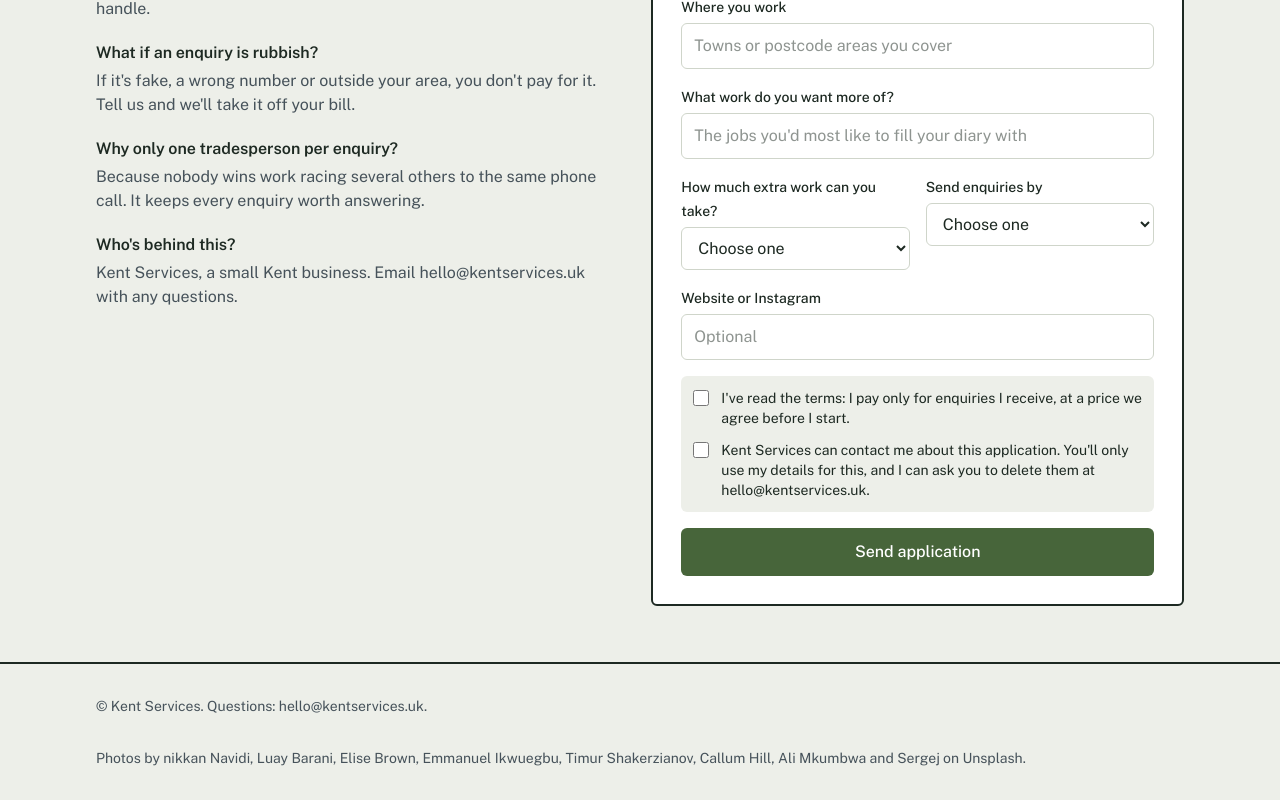
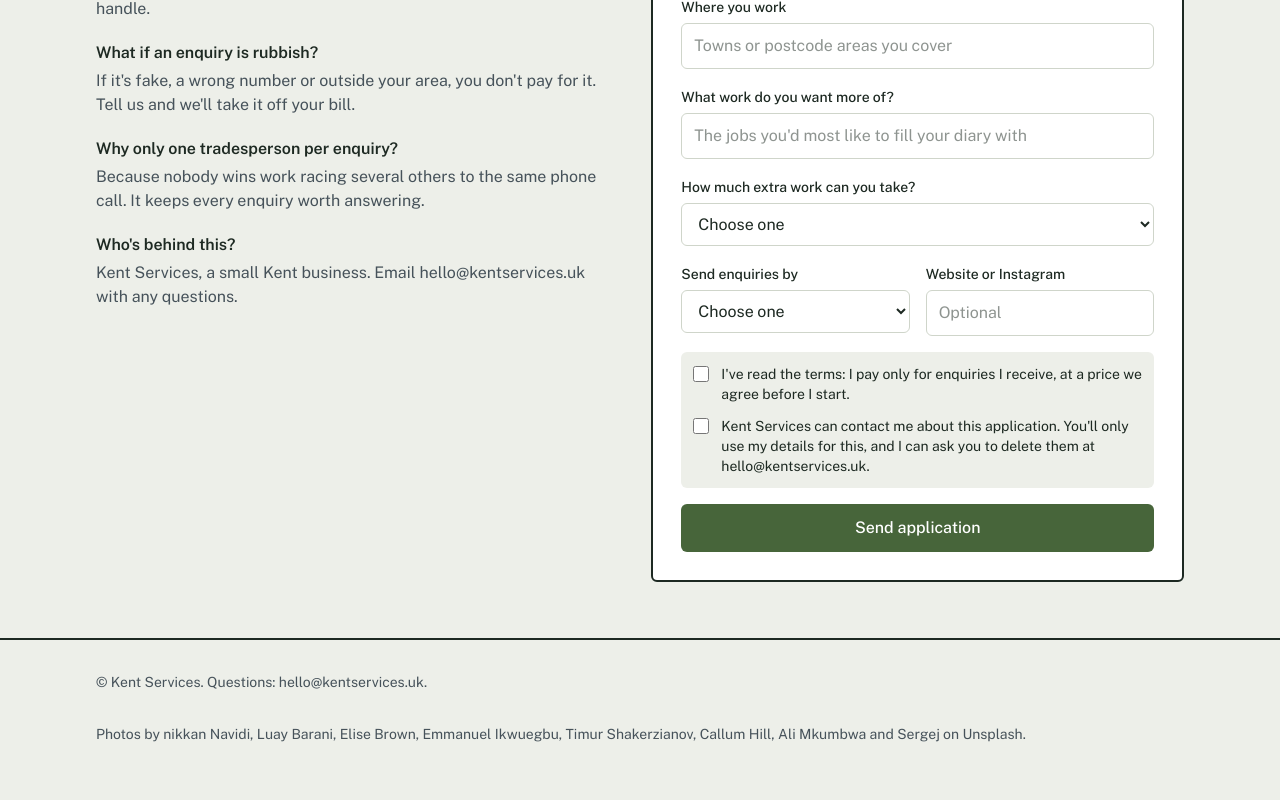
Before and after one commit to AlexHyslop/marketing, a Next.js app: page /join in a window 1280 px wide. Shown: the part 2659-3459 px from the top of the page. After the commit the page ends 3435 px from the top, so only its background shows below. Built offline with nearby package versions, Linux system fonts and the light colour scheme.

Commit message:
Give the capacity question its own row in the join form
Co-Authored-By: Claude Opus 5.5 <noreply@anthropic.com>
Claude-Session: https://claude.ai/code/session_01NFvb6SDuyd4RNJBdUy9aCg

```diff
--- a/src/components/landing/recruit-template.tsx
+++ b/src/components/landing/recruit-template.tsx
@@ -185,10 +185,9 @@ export function RecruitTemplate({ trade }: { trade?: Trade }) {
                 id="capacity"
                 label="How much extra work can you take?"
                 options={["A little", "A fair amount", "As much as you can send"]}
-                half
               />
               <Select id="delivery" label="Send enquiries by" options={["Text", "WhatsApp", "Email"]} half />
-              <Text id="website" label="Website or Instagram" placeholder="Optional" />
+              <Text id="website" label="Website or Instagram" placeholder="Optional" half />
             </div>
 
             <div className="mt-4 space-y-3 rounded-md bg-stone p-3 text-sm">
```
